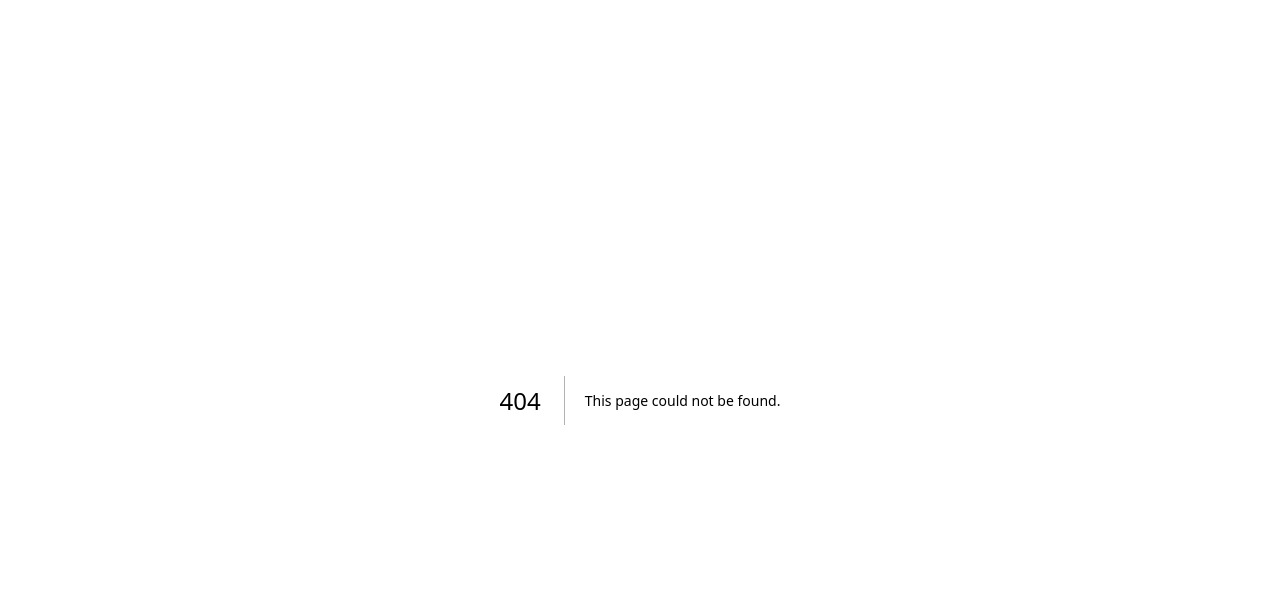
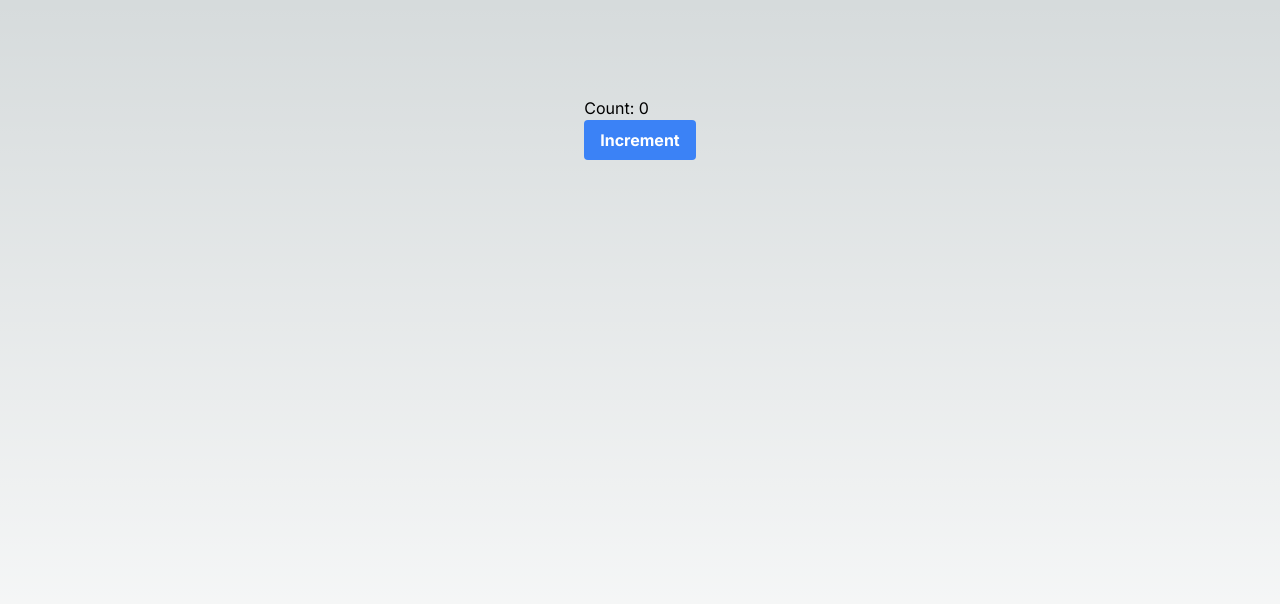
Before and after one commit to alvarobelmonte-satec/nextjs-leaflet-test, a Next.js app: page /signals in a window 1280 px wide. Before the commit this address had no page. Shown: the top 604 px of the page. Built offline with nearby package versions, Linux system fonts and the light colour scheme.

Commit message:
change tile

```diff
--- /dev/null
+++ b/src/app/signals/page.tsx
@@ -0,0 +1,43 @@
+'use client';
+
+import { signal } from '@preact/signals-react';
+import { useSignals } from '@preact/signals-react/runtime';
+
+const count = signal(0);
+
+export default function SignalsPage() {
+  useSignals();
+  console.log('render SignalsPage');
+  return (
+    <main className="flex min-h-screen flex-col items-center justify-between p-24">
+      <CounterContainer count={count} />
+    </main>
+  );
+}
+
+const CounterContainer = ({ count }: any) => {
+  useSignals();
+  console.log('render CounterContainer');
+  return (
+    <div>
+      <Counter count={count} />
+    </div>
+  );
+};
+
+const Counter = ({ count }: any) => {
+  useSignals();
+  console.log('render Counter');
+
+  return (
+    <div>
+      <p>Count: {count.value}</p>
+      <button
+        className="bg-blue-500 hover:bg-blue-700 text-white font-bold py-2 px-4 rounded"
+        onClick={() => count.value++}
+      >
+        Increment
+      </button>
+    </div>
+  );
+};
--- a/src/components/LeafletMap.jsx
+++ b/src/components/LeafletMap.jsx
@@ -62,7 +62,7 @@ export const LeafletMap = () => {
     const tile1 = tileLayer('https://{s}.tile.openstreetmap.fr/hot/{z}/{x}/{y}.png');
     const tile2 = tileLayer('https://tile.openstreetmap.org/{z}/{x}/{y}.png');
     const tile3 = tileLayer(
-      'https://tiles.stadiamaps.com/tiles/alidade_satellite/{z}/{x}/{y}{r}.jpg'
+      'https://server.arcgisonline.com/ArcGIS/rest/services/World_Imagery/MapServer/tile/{z}/{y}/{x}.jpg'
     );
 
     //Heatmap
@@ -208,8 +208,8 @@ export const LeafletMap = () => {
       });
     });
 
-    //agrega un popup al layer
-    drawnItems.bindPopup('A pretty CSS3 popup.<br> Easily customizable.');
+
+    drawnItems.bindPopup('');
 
     map.value.on('popupopen', function (e) {
       const layer = e.popup._source;
@@ -245,6 +245,7 @@ export const LeafletMap = () => {
       container.appendChild(button);
 
       e.popup.setContent(container);
+      e.popup.options.offset = [0, 30]; // Set the offset to move the popup to the right
     });
 
     return () => {
@@ -289,6 +290,8 @@ export const LeafletMap = () => {
     map.value.addLayer(newDrawnItems);
 
     currentLayer.value = newDrawnItems;
+
+    currentLayer.value.bindPopup('');
 
     //new addControl same as above but changiong rectangle color
     const index = layers.value.indexOf(currentLayer.value);
```
Lines whose indentation alone changed are shown as unchanged.
